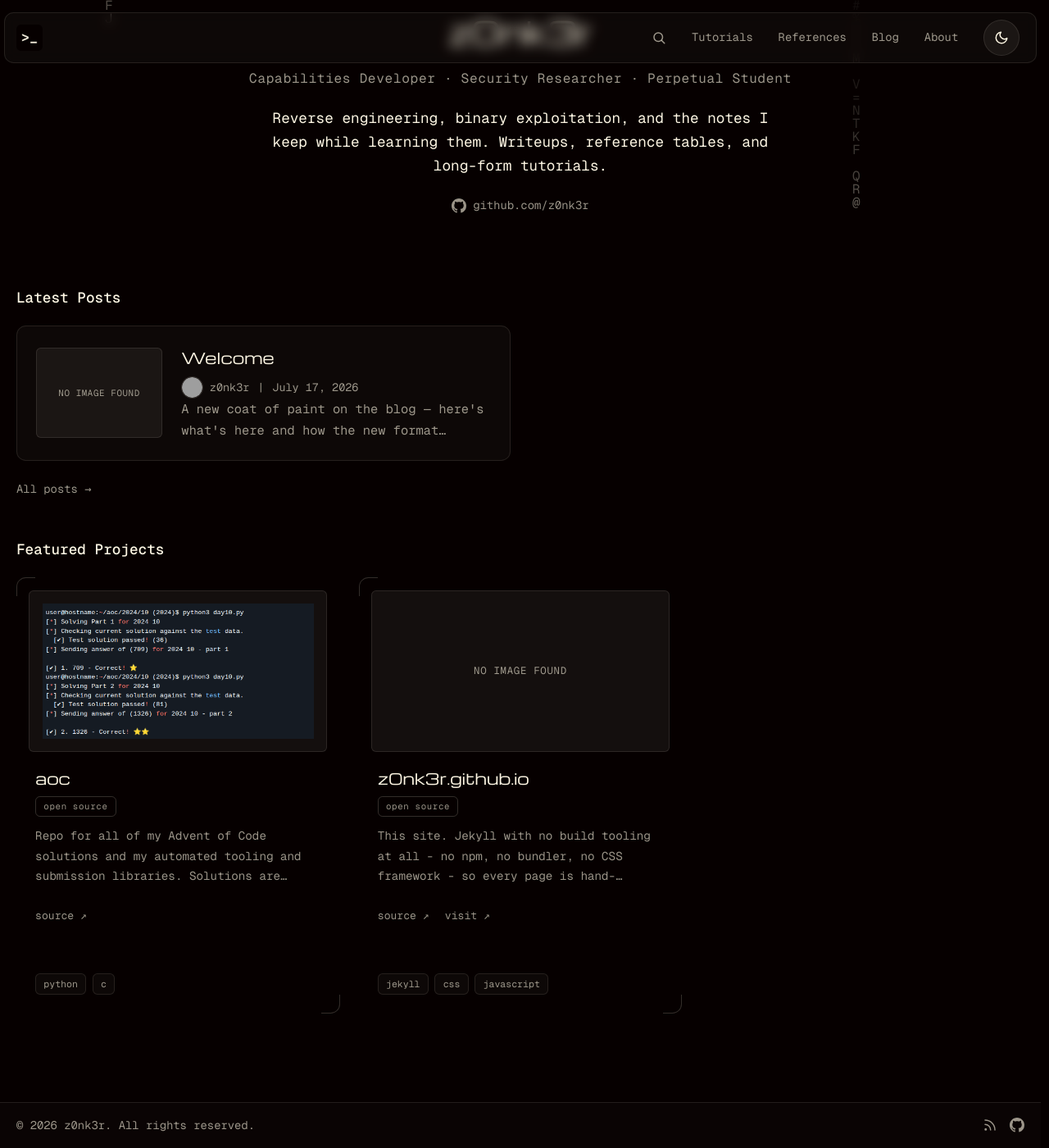
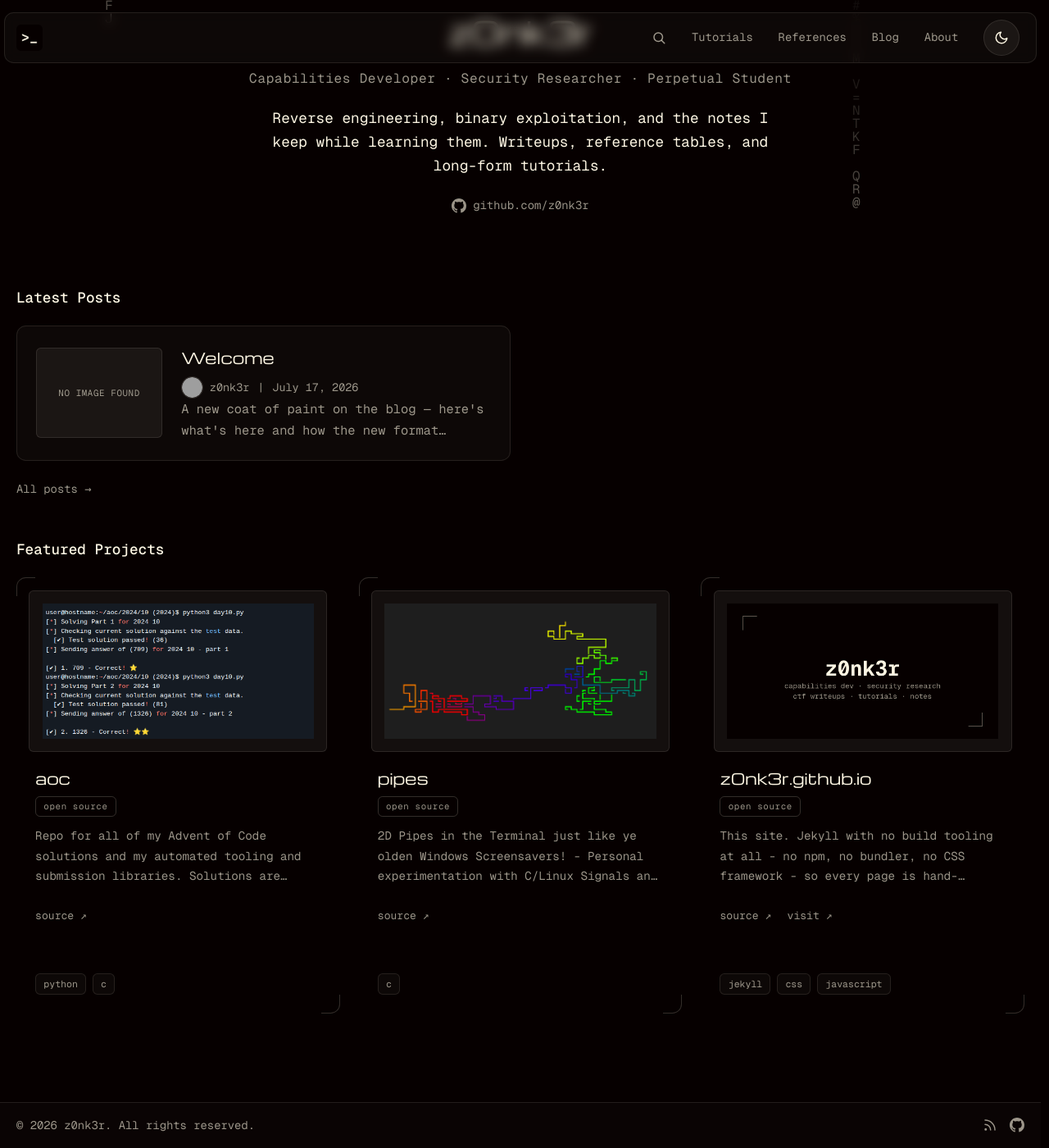
Before and after one commit to z0nk3r/z0nk3r.github.io, a Jekyll site: the page built from index.md, in a window 1280 px wide and 1400 px high, scrolled down 118 px. Shown: the whole window at 82% size. Built offline with Jekyll 4.4.1, drawn with Linux system fonts in a browser that asks for light colours; comment, search, counter and statistics services are not loaded; grey boxes are pictures that could not be loaded.

Commit message:
Add the pipes project card
Fixes carried on the way in:

- `order; 2` was a semicolon, which is a YAML syntax error - it broke the build
  entirely (Psych::SyntaxError), so the site could not compile until it was a
  colon.
- The image pointed at a github.com /blob/ URL, which serves text/html rather
  than a PNG and would have rendered broken. The file is now committed locally
  alongside the other project images.
- The entry briefly carried `excerpt: ""`. An empty string is TRUTHY in Liquid,
  so the card's presence check rendered an empty <p> that still took its margin;
  the guard now tests != "" as well. Same trap already fixed on the tutorial
  topic page.

The screenshot needed real work to fit the card. The source was a near-square
terminal capture (1025x955) whose content is a tall narrow column, so every
straight crop either cut most of the pipes or filled half the frame with empty
terminal. Rotating it 90 degrees counter-clockwise turns the column into a wide
band matching the card's ~1.8:1 slot, which fits the entire trail - and CCW
specifically so it reads left to right, orange head to green tail.

Two detection bugs were fixed while cropping: a brightness-based content test
counted the grey window border as content and inflated the bounding box, and
insetting the crop to dodge that border trimmed real pipes. Content is now found
by saturation, and the border - which survives rotation as a light line that can
land inside the crop - is painted out to the sampled background instead.

Also switches project thumbnails to object-fit: cover. The site-wide default is
contain, which is right for post and reference covers but leaves a screenshot
floating in dead space, and the slot's aspect shifts with viewport so no single
source aspect matches it everywhere.

Finally, the z0nk3r.github.io card now uses the site's own social preview as its
image rather than the placeholder.

Verified: all three cards render at equal 631px heights with images loaded, no
spill or horizontal scroll at 320/390/430/768/1024/1500, 20-page regression
clean.

```diff
--- a/_data/projects.yml
+++ b/_data/projects.yml
@@ -29,8 +29,9 @@
 #   links    - extra action links, each { label, url }
 
 - title: "z0nk3r.github.io"
-  order: 2
+  order: 3
   status: "open source"
+  image: "assets/images/social-preview.png"
   url: "https://github.com/z0nk3r/z0nk3r.github.io"
   excerpt: "This site. Jekyll with no build tooling at all - no npm, no bundler, no CSS framework - so every page is hand-authored Markdown and Liquid against a single stylesheet. Includes a canvas matrix-rain background, cross-document view transitions, and a full-text search index built at compile time."
   tags: [jekyll, css, javascript]
@@ -47,3 +48,13 @@
   tags: [python, c]
   links:
     - { label: "source", url: "https://github.com/z0nk3r/aoc" }
+
+- title: "pipes"
+  order: 2
+  status: "open source"
+  image: "assets/images/projects/pipes.png"
+  url: "https://github.com/z0nk3r/pipes"
+  excerpt: "2D Pipes in the Terminal just like ye olden Windows Screensavers! - Personal experimentation with C/Linux Signals and ANSI widechar drawing"
+  tags: [c]
+  links:
+    - { label: "source", url: "https://github.com/z0nk3r/pipes" }
--- a/_includes/project-card.html
+++ b/_includes/project-card.html
@@ -87,7 +87,15 @@
       <span class="badge badge--status">{{ include.project.status }}</span>
       {% endif %}
 
-      {% if include.project.excerpt %}
+      {% comment %}
+        Tests != "" as well as presence: an empty string is TRUTHY in Liquid,
+        so a presence-only condition on `excerpt: ""` renders an empty <p> that
+        still takes its margin. Same trap already fixed on the tutorial topic
+        page. (Do not write literal curly-percent tag delimiters in a comment
+        here - Liquid still tokenises them inside a comment block and a bare
+        conditional keyword is a syntax error. Describe the tag in words.)
+      {% endcomment %}
+      {% if include.project.excerpt and include.project.excerpt != "" %}
       <p class="post-card__excerpt">{{ include.project.excerpt }}</p>
       {% endif %}
 
--- a/assets/css/style.css
+++ b/assets/css/style.css
@@ -2931,3 +2931,14 @@ footer p {
   width: 19px;
   height: 19px;
 }
+
+/* Project thumbnails fill their slot rather than letterboxing. The shared
+   default is object-fit: contain, which is right for post/reference covers
+   (never crop someone's artwork) but leaves a project screenshot floating in
+   dead space - the slot's aspect shifts with viewport width because its side
+   margins are fixed rem against a scaling card, so no single source aspect
+   can match it everywhere. cover pins the width and trims a few pixels of
+   height instead. */
+.project-card .post-card__image-wrap img {
+  object-fit: cover;
+}
```
Also changed, not shown: assets/images/projects/pipes.png (added).
